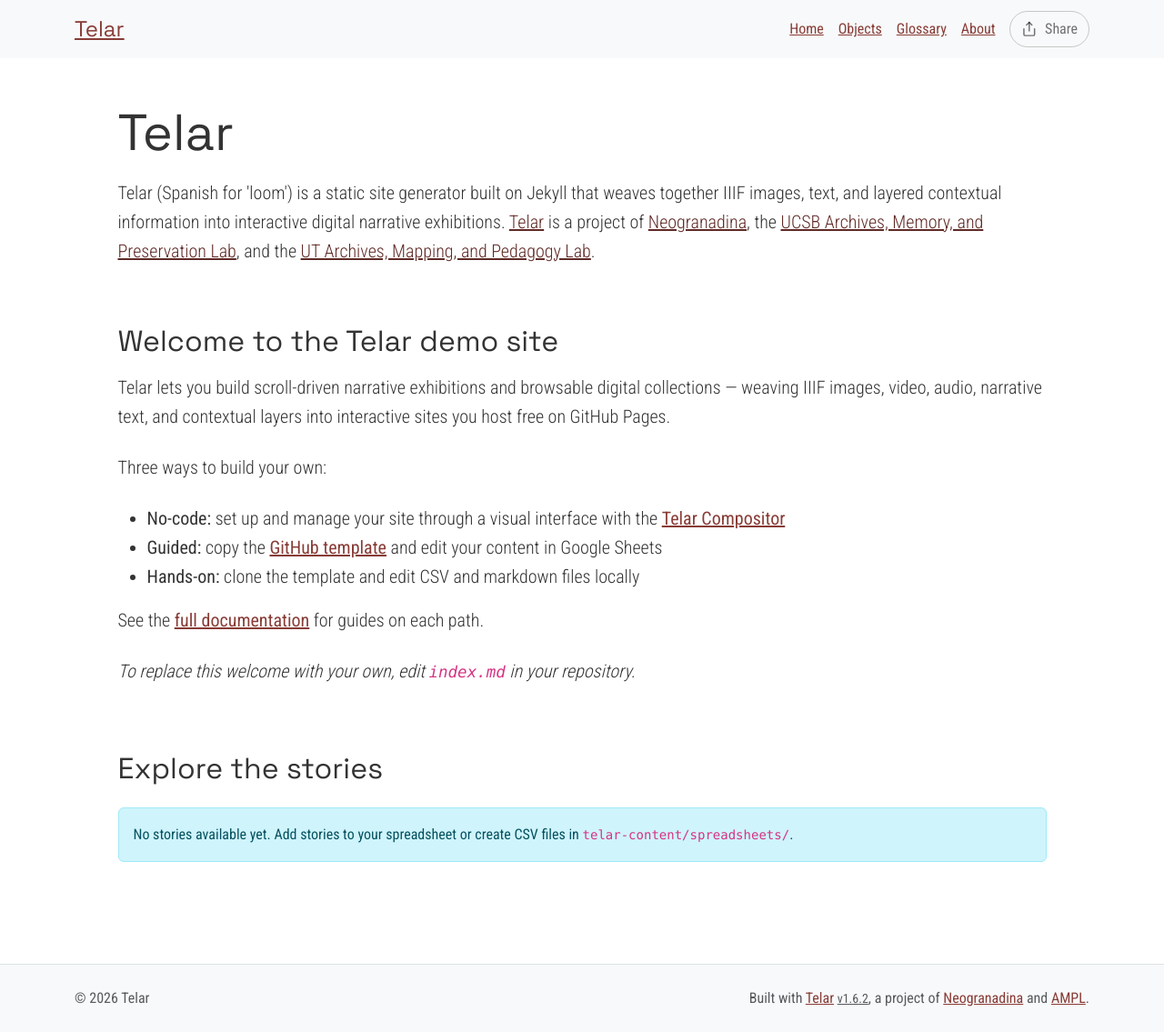
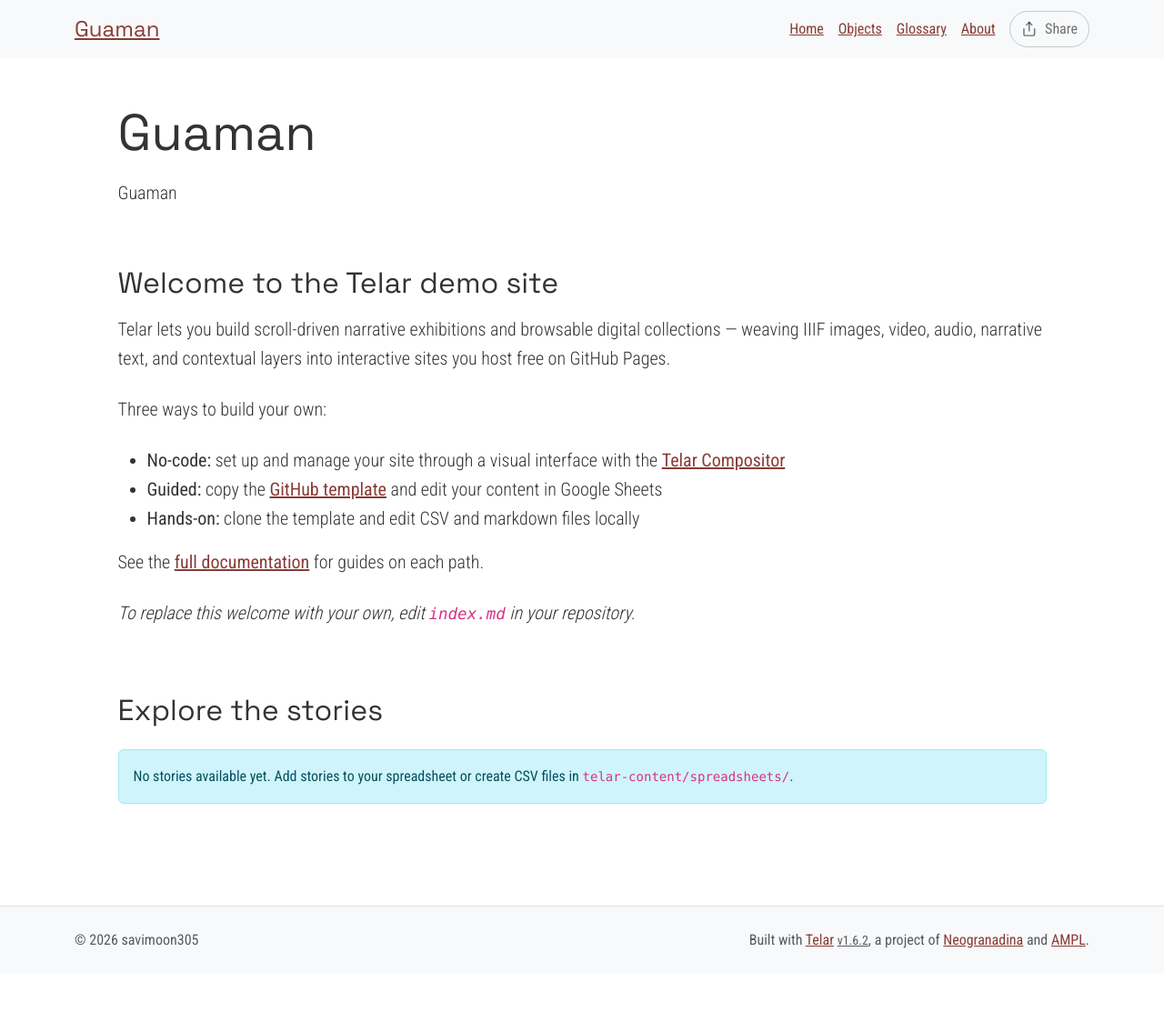
Before and after one commit to savimoon305/guaman, a Jekyll site: the page built from index.md, in a window 1280 px wide. Shown: the whole page at 91% size. Built offline with Jekyll 4.4.1, drawn with Linux system fonts in a browser that asks for light colours; after the commit the page ends 1071 px from its top, so only the background shows below that.

Commit message:
Set up site configuration and starter content

```diff
--- a/_config.yml
+++ b/_config.yml
@@ -2,11 +2,11 @@
 # https://telar.org
 
 # Site Settings
-title: "Telar"
-description: "Telar (Spanish for 'loom') is a static site generator built on Jekyll that weaves together IIIF images, text, and layered contextual information into interactive digital narrative exhibitions. <a href='https://github.com/UCSB-AMPLab/telar'>Telar</a> is a project of <a href='https://neogranadina.org'>Neogranadina</a>, the <a href='https://ampl.clair.ucsb.edu/'>UCSB Archives, Memory, and Preservation Lab</a>, and the <a href='https://liberalarts.utexas.edu/history/'>UT Archives, Mapping, and Pedagogy Lab</a>."
-url: "https://ampl.clair.ucsb.edu"
-baseurl: "/telar"
-author: ""
+title: "Guaman"
+description: "Guaman"
+url: "https://savimoon305.github.io"
+baseurl: "/guaman"
+author: "savimoon305"
 email: ""
 telar_theme: "trama" # Options: trama, paisajes, neogranadina, santa-barbara, austin, or custom
 logo: ""
@@ -18,7 +18,7 @@
   show_on_homepage: true # Set to false to hide stories section from homepage (stories still accessible via direct URL)
   show_story_steps: true # Set to false to hide "Step X" overlay in stories
   show_object_credits: true # Set to true to display object credits badge (bottom-left corner, dismissable)
-  include_demo_content: true # Fetch demo stories from content.telar.org. Switch this off to hide demo stories and their content.
+  include_demo_content: false # Fetch demo stories from content.telar.org. Switch this off to hide demo stories and their content.
 
 # Collection Interface Settings
 collection_interface:
@@ -45,7 +45,7 @@
 #    - If using GitHub Pages: GitHub Actions will automatically discover tab GIDs and fetch CSVs
 #    - If running locally: Run `python3 scripts/fetch_google_sheets.py` before building
 google_sheets:
-  enabled: true
+  enabled: false
   published_url: "https://docs.google.com/spreadsheets/d/e/2PACX-1vT9eeRoyQCr1j-1uDaWBm-rgZNXtn9A-mepL0I4dqDTx2-E_6gbVD-8x0DYDVhppiAzrFpd20_9cr3z/pubhtml"
 
 #
--- a/telar-content/spreadsheets/glossary.csv
+++ b/telar-content/spreadsheets/glossary.csv
@@ -2,6 +2,4 @@
 id_término,titulo,definición
 # Make it lower-case and avoid spaces.,# Please provide a title — this is required.,"Panel content: write text here, paste markdown, or the name of an .md file in /components/texts/glossary/ (the .md extension is required)"
 # Escríbelo en minúsculas y sin espacios.,# Incluye un título: este campo es obligatorio.,"Contenido del panel: escribe texto aquí, pega markdown, o indica un archivo archivo .md en /components/texts/glossary/ (la extensión .md es obligatoria)"
-telar,Telar,"Telar (Spanish for 'loom') is a minimal-computing framework that weaves together IIIF images, audio, video, and texts to create layered visual narratives for digital scholarship, public exhibitions, community storytelling, and classroom projects. Learn more at [Telar.org](https://telar.org)
-
-Telar es un marco de computación mínima que entreteje imágenes IIIF, audio, video y textos en narrativas visuales por capas para humanidades digitales, exposiciones públicas, narrativa comunitaria y proyectos en el salón de clase. Aprende más en [Telar.org](https://telar.org)"
+telar,Telar,"Telar (Spanish for 'loom') is a minimal-computing framework that weaves together IIIF images, audio, video, and texts to create layered visual narratives for digital scholarship, public exhibitions, community storytelling, and classroom projects. Learn more at [Telar.org](https://telar.org)"
--- a/telar-content/spreadsheets/plantilla_en_blanco.csv
+++ /dev/null
@@ -1,5 +0,0 @@
-paso,objeto,página,x,y,zoom,inicio_clip,fin_clip,bucle,texto_alt,pregunta,respuesta,boton_capa1,contenido_capa1,boton_capa2,contenido_capa2
-#,id_objeto de la pestaña objetos / objects,para objetos con múltiples páginas,Posición horizontal 0-1 (0.5 = centro),Posición vertical 0-1 (0.5 = centro),1.0 = imagen completa,"Tiempo de inicio para clips de video/audio, ej. ""1:30"" (m:ss) o ""90"" (segundos)",Tiempo de fin para clips de video/audio,sí para repetir el clip (loop),"Describe lo que se ve en esta vista ampliada para lectores de pantalla. Si se deja vacío, se usa la descripción de imagen del objeto.",Encabezado para este paso,Texto breve de 1-2 oraciones,"Texto opcional del botón (predeterminado: ""Saber más"")","Contenido del panel: escribe texto aquí, pega markdown, o indica ruta a archivo .md (ej. tu-historia/archivo.md)","Texto opcional del segundo botón (predeterminado: ""Profundizar más"")","Segundo panel: escribe texto aquí, pega markdown, o indica ruta a archivo .md"
-1,telar-placeholder,,,,,,,,,pregunta,respuesta,,,,
-2,telar-placeholder,,,,,,,,,pregunta,respuesta,,,,
-3,telar-placeholder,,,,,,,,,pregunta,respuesta,,,,
--- a/telar-content/spreadsheets/project.csv
+++ b/telar-content/spreadsheets/project.csv
@@ -3,4 +3,3 @@
 #,# Must match the tab name exactly. Use lowercase letters and hyphens (e.g. allegorical-woman),Story title,Optional subtitle,Optional attribution (supports markdown),"If ""yes"", then users will need the key you set in _config.yml to access this story."
 #,# Debe coincidir con el nombre de la pestaña exactamente. Usa letras minúsculas y guiones (p. ej. mujer-alegorica),Título de la historia,Subtítulo opcional,Atribución opcional (admite markdown),"Si ""sí"", los usuarios deberán utilizar la clave que fijes en _config.yml"
 1,blank_template,replace me with your title,,,FALSE
-2,plantilla_en_blanco,reemplázame con tu título,,,FALSE
```
Also changed, not shown: telar-content/texts/stories/plantilla_en_blanco/ejemplo-panel.md (deleted, +0 -9 lines).
